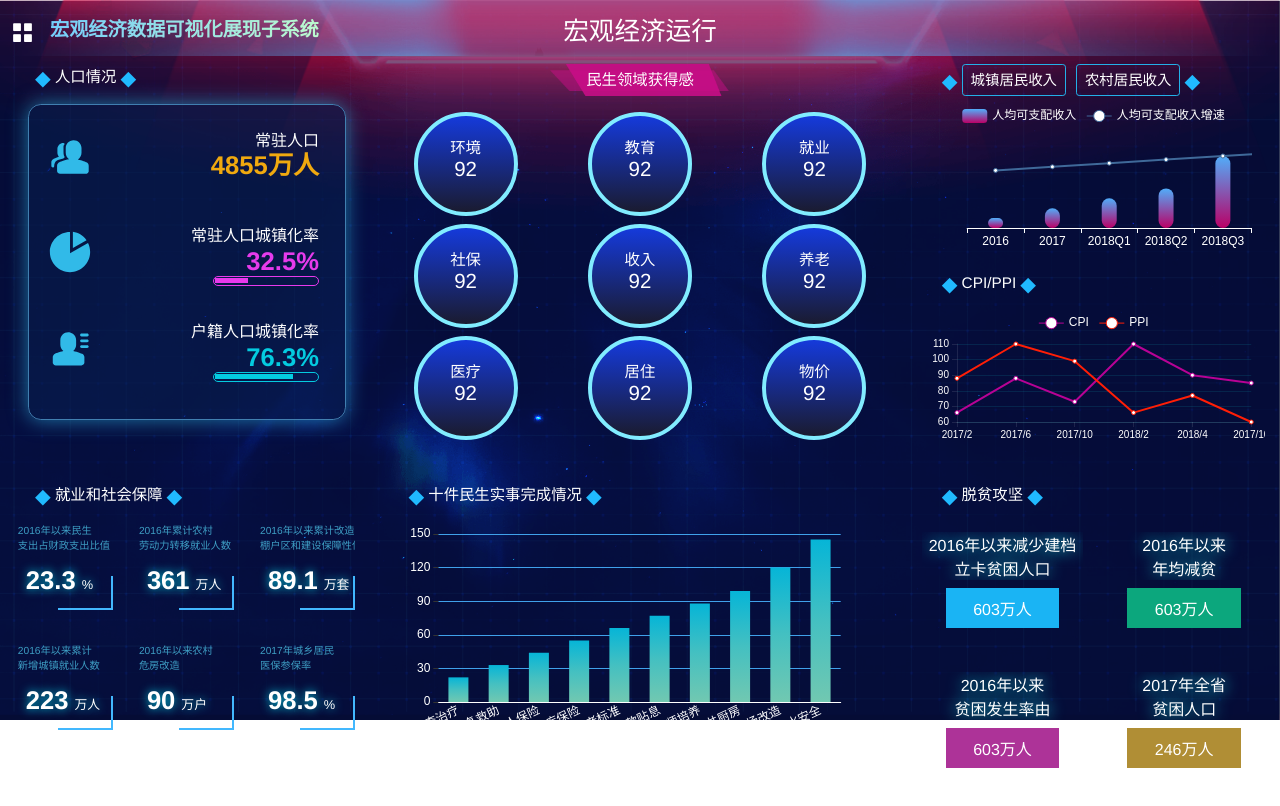
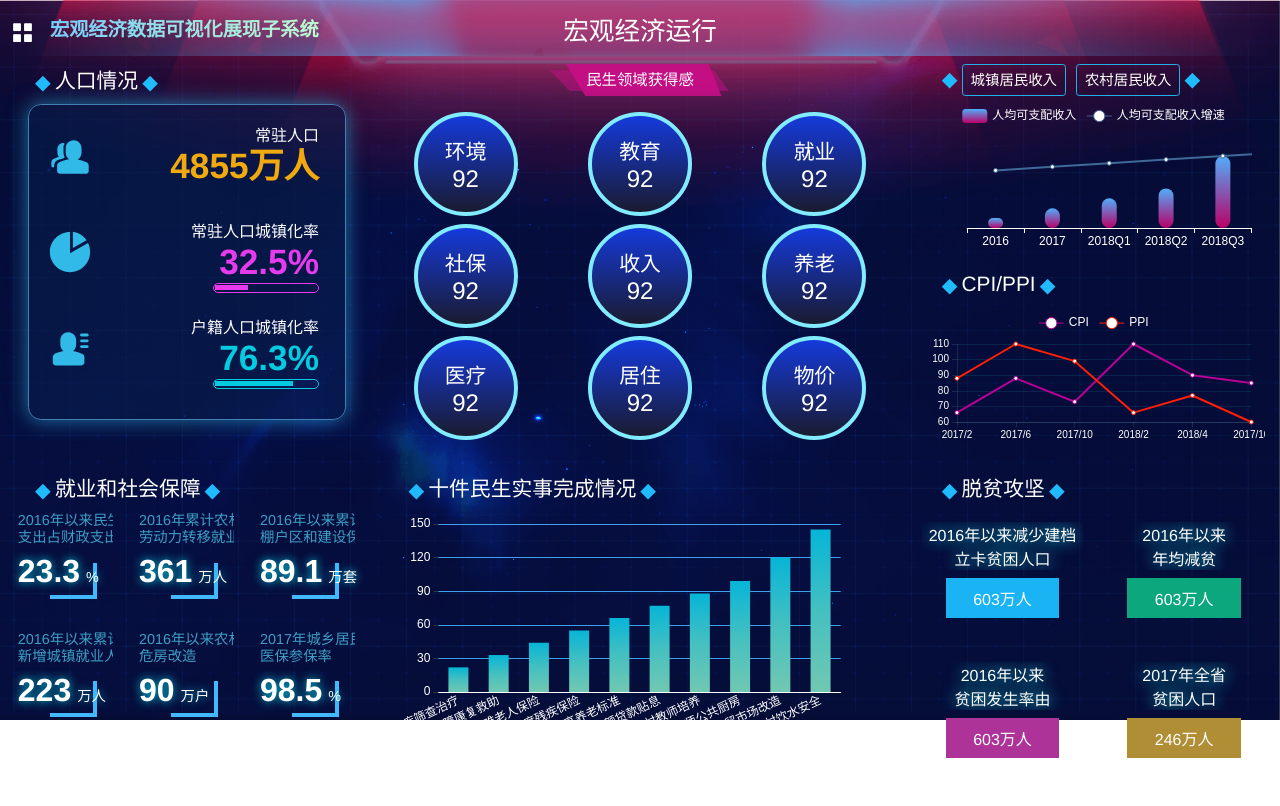
Before and after one commit to boqqq/hnfgwdp, a Vue app: page /#/livelihood in a window 1280 px wide. Shown: the top 806 px of the page. Built offline with nearby package versions, Linux system fonts and the light colour scheme.

Commit message:
2019/10/19整理提交

```diff
--- a/src/page/investmentMap.vue
+++ b/src/page/investmentMap.vue
@@ -166,7 +166,7 @@
                 <div class = "fl"><i class="fa fa-caret-right"></i></div>
               </div>
               <div class = "chart_box">
-                <div id="chart_bar_invImp" style="height:33vh"></div>
+                <div id="chart_bar_invImp" style="height:31vh"></div>
               </div>
             </el-col>
             <el-col :span="7">
@@ -179,16 +179,16 @@
               <div class = "chart_box">
                <el-row>
                   <el-col :span="12">
-                  <div id="chart_pie_rich4" style=" height:16.5vh;"></div>
+                  <div id="chart_pie_rich4" style=" height:15vh;"></div>
                   </el-col>
                   <el-col :span="12">
-                    <div id="chart_pie_rich5" style=" height:16.5vh;"></div>
+                    <div id="chart_pie_rich5" style=" height:15vh;"></div>
                   </el-col>
                   <el-col :span="12">
-                    <div id="chart_pie_rich6" style=" height:16.5vh;"></div>
+                    <div id="chart_pie_rich6" style=" height:15vh;"></div>
                   </el-col>
                   <el-col :span="12">
-                    <div id="chart_pie_rich7" style=" height:16.5vh;"></div>
+                    <div id="chart_pie_rich7" style=" height:15vh;"></div>
                   </el-col>
                 </el-row>
               </div>
@@ -527,6 +527,9 @@
       chart_bar_fold(id,axis,amount,sum){
         var chart_bar_fold = echarts.init(document.getElementById(id));
         var option = {
+          grid:{
+            x: '80%', y: '87%',
+          },
           angleAxis: {
             show:false,
           },
@@ -691,7 +694,7 @@
 <style lang="scss" scoped>
   #index{ margin-top: 7vh;}
   .chart_title { left: 50%; margin-left: -5vw;}
-  .chart_box {border:1px solid #23A9F3;}
+  .chart_box {border:1px solid #23A9F3; padding-top: 2vh;}
   .fix_left{margin-top:0;}
   .chart_main { margin: 10px 15px; }
   .chart_main .el-row { margin:0 !important;}
@@ -748,7 +751,7 @@
   }
   .inv_rate_table {
     padding:0 1vh;
-    height: 32vh;
+    height: 30vh;
     line-height: 6vh;
     .item {
       &:nth-child(2n+1) b {
@@ -756,18 +759,18 @@
       }
       margin:1vh 0;
       position: relative;
-      font-size:1.1vw;
+      font-size:2.6vh;
       color: #fff;
       .title {
         white-space: nowrap;
         overflow: hidden;
-        margin: 0 8vh 0 7vh;
+        margin: 0 10vh;
       }
       .icon {
         position: absolute;
         z-index: 9;
         top:0;
-        left: 0;
+        left: 2vh;
         width: 6vh;
         height: 6vh;
         display: inline-block;
@@ -778,10 +781,10 @@
         z-index: 9;
         top:0;
         right: 0;
-        font-size: 1vw;
+        font-size: 2vh;
         b {
           color: #25e2ff;
-          font-size:1.2vw; margin-right:5px;
+          font-size:3vh; margin-right:5px;
         }
       }
     }
--- a/src/page/livelihood.vue
+++ b/src/page/livelihood.vue
@@ -523,8 +523,8 @@
   #index{ margin-top: 7vh;}
   .chart_main { margin: 10px 15px;}
   .chart_main .el-row { margin:0;}
-  .live_col_first { height: 50vh; margin-bottom: 10px;}
-  .live_col_second { height: 36vh; margin-bottom:10px;}
+  .live_col_first { height: 50vh;}
+  .live_col_second { height: 36vh;}
   .inv_col_box { margin: 10px; border:1px solid #14436c;}
   .live_col_tit {
     .el-button {
@@ -540,7 +540,7 @@
      overflow: hidden;
      height:4vh;
      span {
-       font-size:1.2vw;
+       font-size:2.6vh;
        color: #fff;
        &:before,
        &:after {
@@ -573,7 +573,7 @@
   .live_pop_vel {
     margin-right:1vw;
     text-align: right;
-    padding: 1vw 0;
+    padding: 1vh 0;
     .live_pop_tag {
       color: #fff;
       font-size:2vh;
@@ -581,7 +581,7 @@
       line-height: 1.2em;
     }
     .live_pop_num {
-      font-size: 2vw;
+      font-size: 4.4vh;
       text-align: right;
       line-height: 1.2em;
       font-weight: 600;
@@ -617,30 +617,31 @@
     color: #fff;
     overflow: hidden;
     >h3 {
-      font-size:1.2vw;
+      font-size:2.6vh;
       margin-top:20%;
     }
     >p {
-      font-size:1.6vw;
+      font-size:3vh;
     }
   }
   .live_saf_list {
     margin: 0 0 4vh;
     padding:0 1vw !important;
     .tip {
-      font-size:.8vw;
+      font-size:1.8vh;
       color:#3e9ec4;
-      margin-bottom: 10px;
       white-space: nowrap;
       overflow: hidden;
+      line-height: 1.2em;
     }
     .vel_box {
       position: relative;
       height:4vh;
-      margin: 3vh 0 0 5vh;
-      font-size:1vw;
+      margin: 2vh 2vh 0 4vh;
+      font-size:1.8vh;
       color: #fff;
-      border:.36vh solid #43b8fe;
+      border:.6vh solid #43b8fe;
+      white-space: nowrap;
       border-top: none;
       border-left:none;
       >span {
@@ -649,7 +650,7 @@
         left: -4vh;
         text-shadow: 0 0 10px #04cbe0;
       >b{
-        font-size: 2vw;
+        font-size:4vh;
         margin-right:6px;
       }
       }
```
